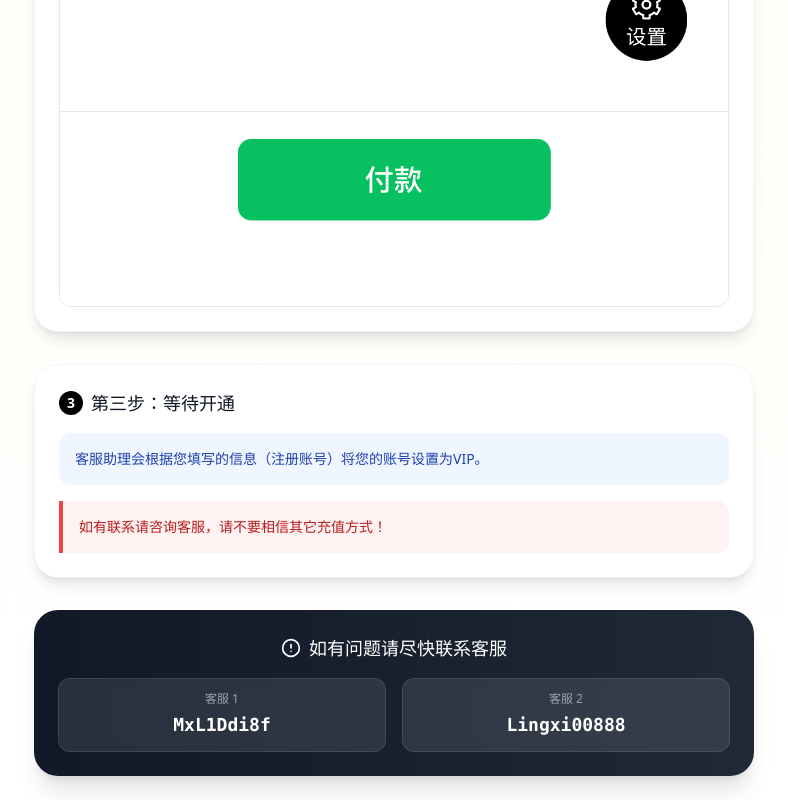
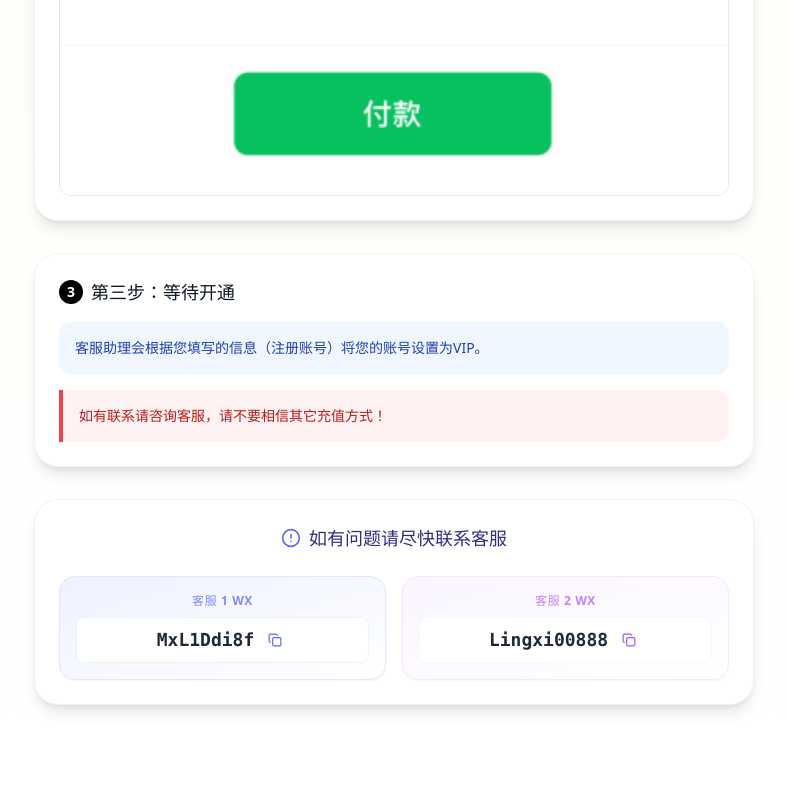
Before and after one commit to ldr0528/love-insight-app, a React (Vite) app: page /recharge in a window 1280 px wide. Shown: the part 2124-2924 px from the top of the page, without its empty margins (246-1034 px from the left). After the commit the page ends 2853 px from the top, so only its background shows below. Built offline with nearby package versions, Linux system fonts and the light colour scheme.

Commit message:
feat: redesign customer service section in recharge page

```diff
--- a/src/pages/RechargePage.tsx
+++ b/src/pages/RechargePage.tsx
@@ -182,18 +182,40 @@ export default function RechargePage() {
         </div>
 
         {/* Customer Service */}
-        <div className="bg-gradient-to-r from-gray-900 to-gray-800 text-white rounded-3xl p-6 shadow-xl text-center space-y-4">
-          <h3 className="text-lg font-bold flex items-center justify-center gap-2">
-            <AlertCircle className="w-5 h-5" /> 如有问题请尽快联系客服
+        <div className="bg-white rounded-3xl p-6 shadow-lg border border-indigo-50 text-center space-y-6">
+          <h3 className="text-lg font-bold flex items-center justify-center gap-2 text-indigo-900">
+            <AlertCircle className="w-5 h-5 text-indigo-500" /> 如有问题请尽快联系客服
           </h3>
           <div className="grid grid-cols-1 md:grid-cols-2 gap-4">
-            <div className="bg-white/10 p-3 rounded-xl backdrop-blur-sm border border-white/10">
-              <span className="text-gray-400 text-xs block mb-1">客服 1</span>
-              <span className="font-mono text-lg font-bold select-all">MxL1Ddi8f</span>
+            <div className="bg-gradient-to-br from-indigo-50 to-white p-4 rounded-2xl border border-indigo-100 shadow-sm hover:shadow-md transition-shadow flex flex-col items-center">
+              <span className="text-indigo-400 text-xs font-bold tracking-wider mb-2">客服 1 WX</span>
+              <div className="flex items-center gap-2 bg-white px-4 py-2 rounded-lg border border-indigo-50 w-full justify-center">
+                <span className="font-mono text-lg font-bold text-gray-800 select-all">MxL1Ddi8f</span>
+                <button
+                  onClick={() => {
+                    navigator.clipboard.writeText('MxL1Ddi8f');
+                    toast.success('复制成功');
+                  }}
+                  className="p-1.5 text-indigo-500 hover:bg-indigo-50 rounded-md transition-colors"
+                >
+                  <Copy size={14} />
+                </button>
+              </div>
             </div>
-            <div className="bg-white/10 p-3 rounded-xl backdrop-blur-sm border border-white/10">
-              <span className="text-gray-400 text-xs block mb-1">客服 2</span>
-              <span className="font-mono text-lg font-bold select-all">Lingxi00888</span>
+            <div className="bg-gradient-to-br from-purple-50 to-white p-4 rounded-2xl border border-purple-100 shadow-sm hover:shadow-md transition-shadow flex flex-col items-center">
+              <span className="text-purple-400 text-xs font-bold tracking-wider mb-2">客服 2 WX</span>
+              <div className="flex items-center gap-2 bg-white px-4 py-2 rounded-lg border border-purple-50 w-full justify-center">
+                <span className="font-mono text-lg font-bold text-gray-800 select-all">Lingxi00888</span>
+                <button
+                  onClick={() => {
+                    navigator.clipboard.writeText('Lingxi00888');
+                    toast.success('复制成功');
+                  }}
+                  className="p-1.5 text-purple-500 hover:bg-purple-50 rounded-md transition-colors"
+                >
+                  <Copy size={14} />
+                </button>
+              </div>
             </div>
           </div>
         </div>
```
Also changed, not shown: public/images/VIP-step2.png.
